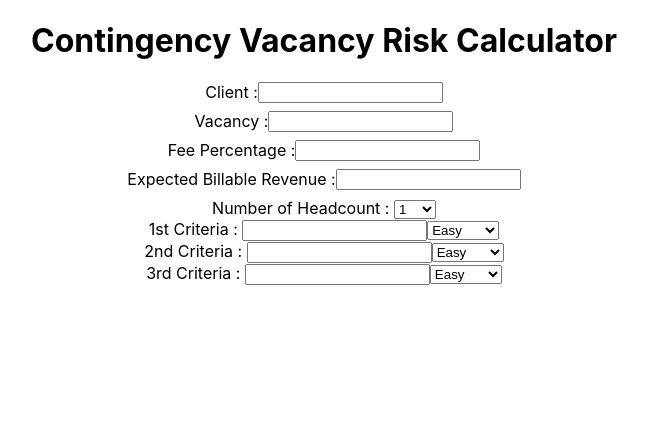
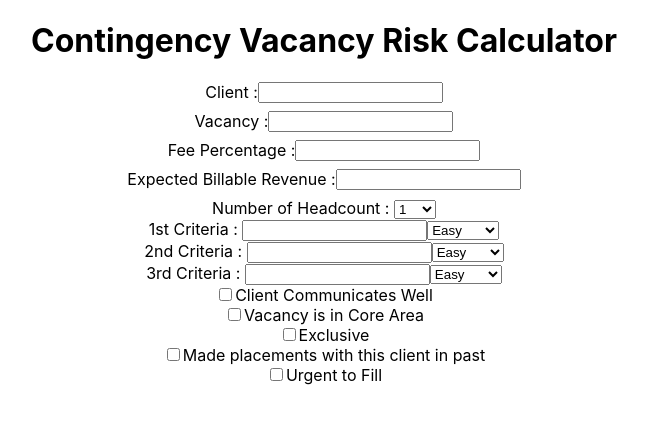
Before and after one commit to jpblicer/VacancyRiskCalculator, a React (Create React App) app: page / in a window 1280 px wide. Shown: the top 424 px of the page, without its empty margins (316-964 px from the left). Built offline with nearby package versions, Linux system fonts and the light colour scheme.

Commit message:
Create Additional Critera Component

```diff
--- a/src/App.js
+++ b/src/App.js
@@ -3,6 +3,8 @@ import Title from './components/VacacancyTitle'
 import CalculateFee from './components/ExpectedFee'
 import Headcount from './components/Headcount'
 import ThreeCriteria from './components/threeCriteria/ThreeCriteria'
+import AdditionalCriteria from './components/AdditionalCriteria';
+
 
 function App() {
   return (
@@ -12,6 +14,7 @@ function App() {
       <CalculateFee />
       <Headcount />
       <ThreeCriteria />
+      <AdditionalCriteria />
     </div>
   );
 }
--- /dev/null
+++ b/src/components/AdditionalCriteria.js
@@ -0,0 +1,31 @@
+import React from "react";
+
+function AdditionalCriteria(){
+    return(
+        <>
+            <div className="additionalCriteria">
+                <input className="clientCommunication" type="checkbox" value="10"></input>
+                <label htmlFor="clientCommunication">Client Communicates Well</label>
+            </div>
+            <div className="additionalCriteria">
+                <input className="coreArea" type="checkbox" value="10"></input>
+                <label htmlFor="coreArea">Vacancy is in Core Area</label>
+            </div>
+            <div className="additionalCriteria">
+                <input className="exclusive" type="checkbox" value="5"></input>
+                <label htmlFor="exclusive">Exclusive</label>
+            </div>
+            <div className="additionalCriteria">
+                <input className="priorPlacements" type="checkbox" value="5"></input>
+                <label htmlFor="priorPlacements">Made placements with this client in past</label>
+            </div>
+            <div className="additionalCriteria">
+                <input className="urgent" type="checkbox" value="10"></input>
+                <label htmlFor="urgent">Urgent to Fill</label>
+            </div>
+        </>
+    );
+}
+
+
+export default AdditionalCriteria;
```
